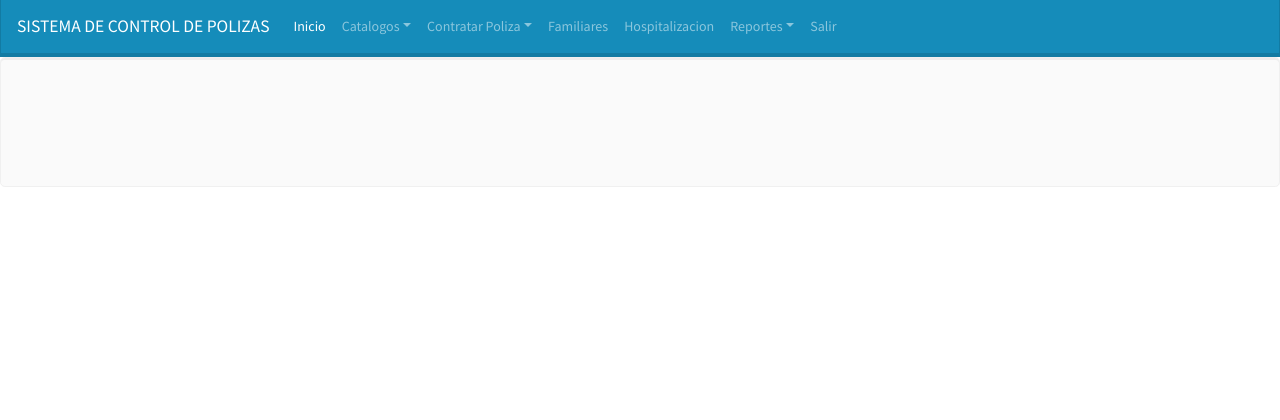
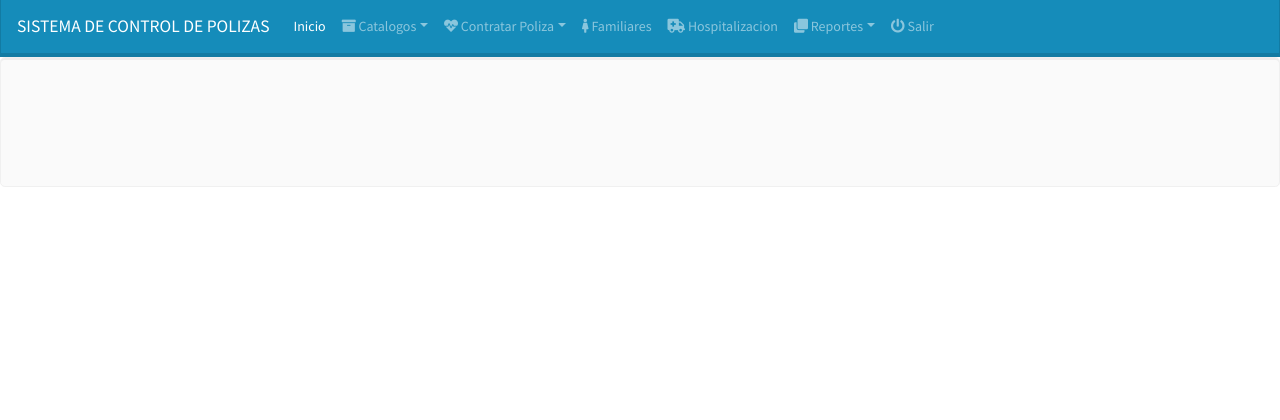
Before and after one commit to edgarahl/entornovirtual, a Django app: page /cha_app/home in a window 1280 px wide. Shown: the top 420 px of the page. Run offline with Django 3.2, Linux system fonts and the light colour scheme; parts of the project's set-up code (start-up, migrations or seed data) failed here and were passed over; some libraries are stand-ins or nearby versions.

Commit message:
se agrega enlace para el catalogo tratamiento

```diff
--- a/entvirt/script/proyecto_tarea/templates/base/home.html
+++ b/entvirt/script/proyecto_tarea/templates/base/home.html
@@ -23,19 +23,20 @@
               <a class="nav-link" href="#">Inicio<span class="sr-only">(current)</span></a>
             </li>
               <li class="nav-item dropdown">
-                    <a class="nav-link dropdown-toggle" data-toggle="dropdown" href="#" role="button" aria-haspopup="true" aria-expanded="false">Catalogos</a>
+                    <a class="nav-link dropdown-toggle" data-toggle="dropdown" href="#" role="button" aria-haspopup="true" aria-expanded="false"><i class="fa fa-archive"></i> Catalogos</a>
                     <div class="dropdown-menu">
                       <a class="dropdown-item" href="{% url 'cha_app:vendedor_listar' %}"><i class="fa fa-child"></i> Vendedores</a>
                       <a class="dropdown-item" href="{% url 'cha_app:poliza_listar' %}"><i class="fa fa-address-card"></i> Polizas</a>
                       <a class="dropdown-item" href="{% url 'cha_app:hospital_listar' %}"><i class="fa fa-hospital"></i> Hospitales</a>
                       <a class="dropdown-item" href="{% url 'cha_app:doctor_listar' %}"><i class="fa fa-user-md"></i> Médicos</a>
+                      <a class="dropdown-item" href="{% url 'cha_app:tratamiento_listar' %}"><i class="fa fa-user-md"></i> Tratamientos</a>
                      <!-- <div class="dropdown-divider"></div>
                       <a class="dropdown-item" href="#">Separated link</a> -->
                     </div>
               </li>
 
             <li class="nav-item dropdown">
-                    <a class="nav-link dropdown-toggle" data-toggle="dropdown" href="#" role="button" aria-haspopup="true" aria-expanded="false">Contratar Poliza</a>
+                    <a class="nav-link dropdown-toggle" data-toggle="dropdown" href="#" role="button" aria-haspopup="true" aria-expanded="false"><i class="fa fa-heartbeat"></i> Contratar Poliza</a>
                     <div class="dropdown-menu">
                       <a class="dropdown-item" href="{% url 'cha_app:asegurado_nuevo' %}"><i class="fa fa-street-view"></i> Registrar Asegurado</a>
                       <a class="dropdown-item" href="{% url 'cha_app:contrato_nuevo' %}"><i class="fa fa-edit"></i> Registrar Contrato</a>
@@ -45,20 +46,20 @@
                     </div>
               </li>
             <li class="nav-item">
-              <a class="nav-link" href="{% url 'cha_app:familiares_listar' %}">Familiares</a>
+              <a class="nav-link" href="{% url 'cha_app:familiares_listar' %}"><i class="fa fa-female"></i> Familiares</a>
 
             </li>
             <li class="nav-item">
-              <a class="nav-link" href="#">Hospitalizacion</a>
+              <a class="nav-link" href="{% url 'cha_app:hospitalizaciones_listar' %}"><i class="fa fa-ambulance"></i> Hospitalizacion</a>
             </li>
             <li class="nav-item dropdown">
-                    <a class="nav-link dropdown-toggle" data-toggle="dropdown" href="#" role="button" aria-haspopup="true" aria-expanded="false">Reportes</a>
+                    <a class="nav-link dropdown-toggle" data-toggle="dropdown" href="#" role="button" aria-haspopup="true" aria-expanded="false"><i class="fa fa-clone"></i> Reportes</a>
                     <div class="dropdown-menu">
                       <a class="dropdown-item" href="{% url 'cha_app:vendedores_print_all' %}" TARGET="reportes"><i class="fa fa-child"></i> Vendedores</a>
                     </div>
               </li>
              <li class="nav-item">
-              <a class="nav-link" href="{% url 'cha_app:logout' %}">Salir</a>
+              <a class="nav-link" href="{% url 'cha_app:logout' %}"><i class="fa fa-power-off"></i> Salir</a>
             </li>
           </ul>
 
```
